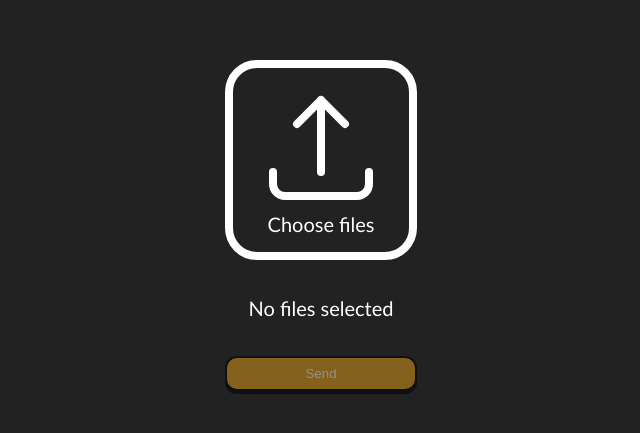
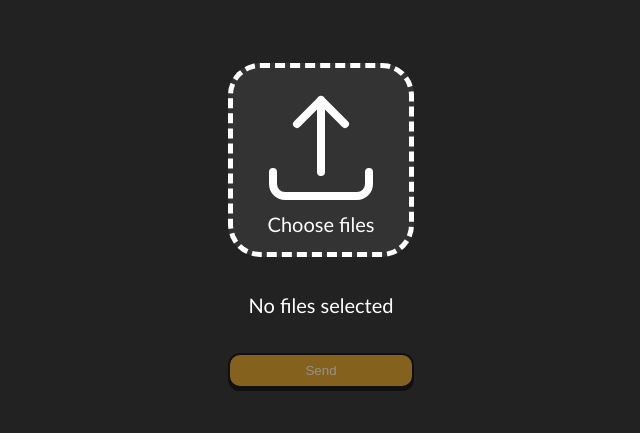
Before and after one commit to alkstr/file-transfer, a website: page public/index.html in a window 1280 px wide. Shown: the part 175-608 px from the top of the page, without its empty margins (319-959 px from the left). Drawn offline with Linux system fonts and the light colour scheme.

Commit message:
Update choose button style

```diff
--- a/public/style.css
+++ b/public/style.css
@@ -18,21 +18,20 @@ body {
 
 .choose-button {
     color: #ffffff;
+    background-color: hsl(0, 0%, 20%);
     font-size: var(--font-lg);
     padding: 1rem 1.5rem;
+    border: 0.33rem dashed #ffffff;
     border-radius: 2rem;
-    border-width: 0.5rem;
-    border-style: solid;
+    cursor: pointer;
 }
 
 .choose-button:hover {
-    color: #cccccc;
-    border-color: #cccccc;
+    background-color: hsl(0, 0%, 30%);
 }
 
 .choose-button:active {
-    color: #999999;
-    border-color: #999999;
+    background-color: hsl(0, 0%, 40%);
 }
 
 .choose-icon {
```
